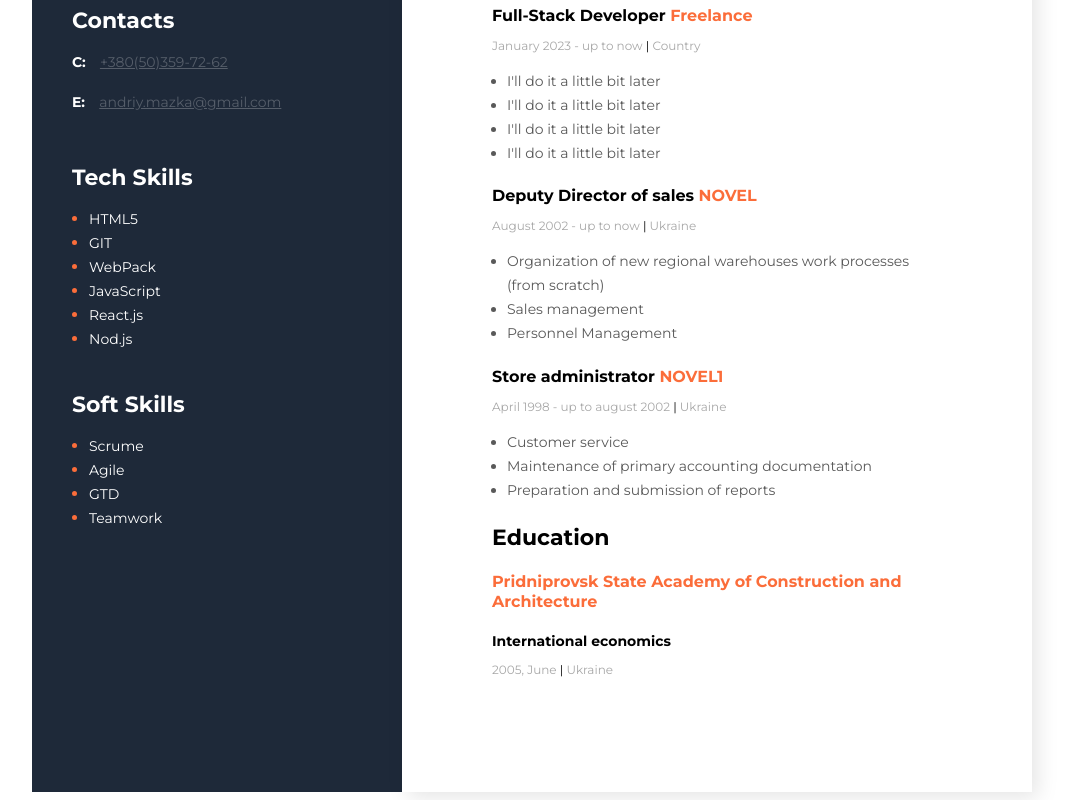
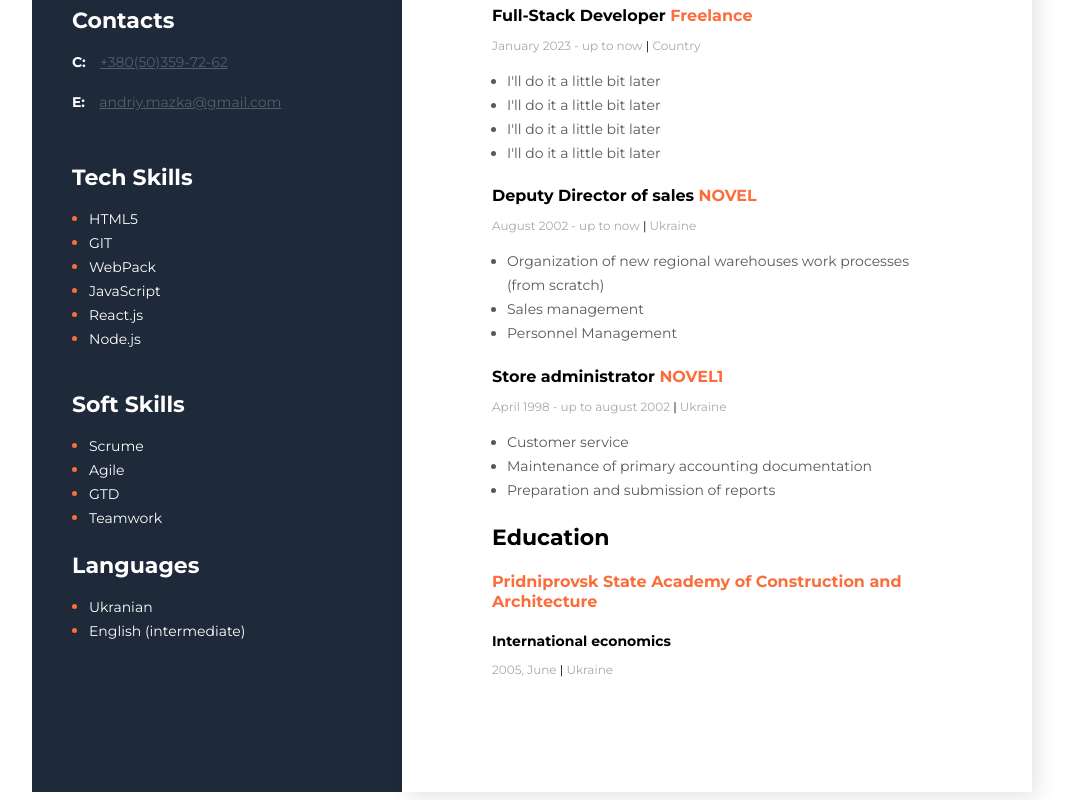
Before and after one commit to MazkaAndrii/my_cv, a plain HTML site: page index.html in a window 1280 px wide. Shown: the part 547-1347 px from the top of the page, without its empty margins (108-1177 px from the left). Drawn offline with Linux system fonts and the light colour scheme.

Commit message:
Update index.html

```diff
--- a/index.html
+++ b/index.html
@@ -125,7 +125,7 @@
                 <li class="tech-skills-item"> <span class="tech-skills-text">WebPack</span> </li>
                 <li class="tech-skills-item"> <span class="tech-skills-text">JavaScript</span> </li>
                 <li class="tech-skills-item"> <span class="tech-skills-text">React.js</span> </li>
-                <li class="tech-skills-item"> <span class="tech-skills-text">Nod.js</span> </li>
+                <li class="tech-skills-item"> <span class="tech-skills-text">Node.js</span> </li>
             </ul>
         </div>
         <!--Soft Skills-->
@@ -138,6 +138,13 @@
                 <li class="soft-skills-item"> <span class="soft-skills-text">Teamwork</span> </li>
             </ul>
         </div>
+        <div class="soft-skills">
+                <h3 class="sidebar-title">Languages</h3>
+                <ul class="soft-skills-list">
+                    <li class="soft-skills-item"> <span class="soft-skills-text">Ukranian</span> </li>
+                    <li class="soft-skills-item"> <span class="soft-skills-text">English (intermediate)</span> </li>
+                </ul>
+            </div>
     </aside>
 
    </div>
```
